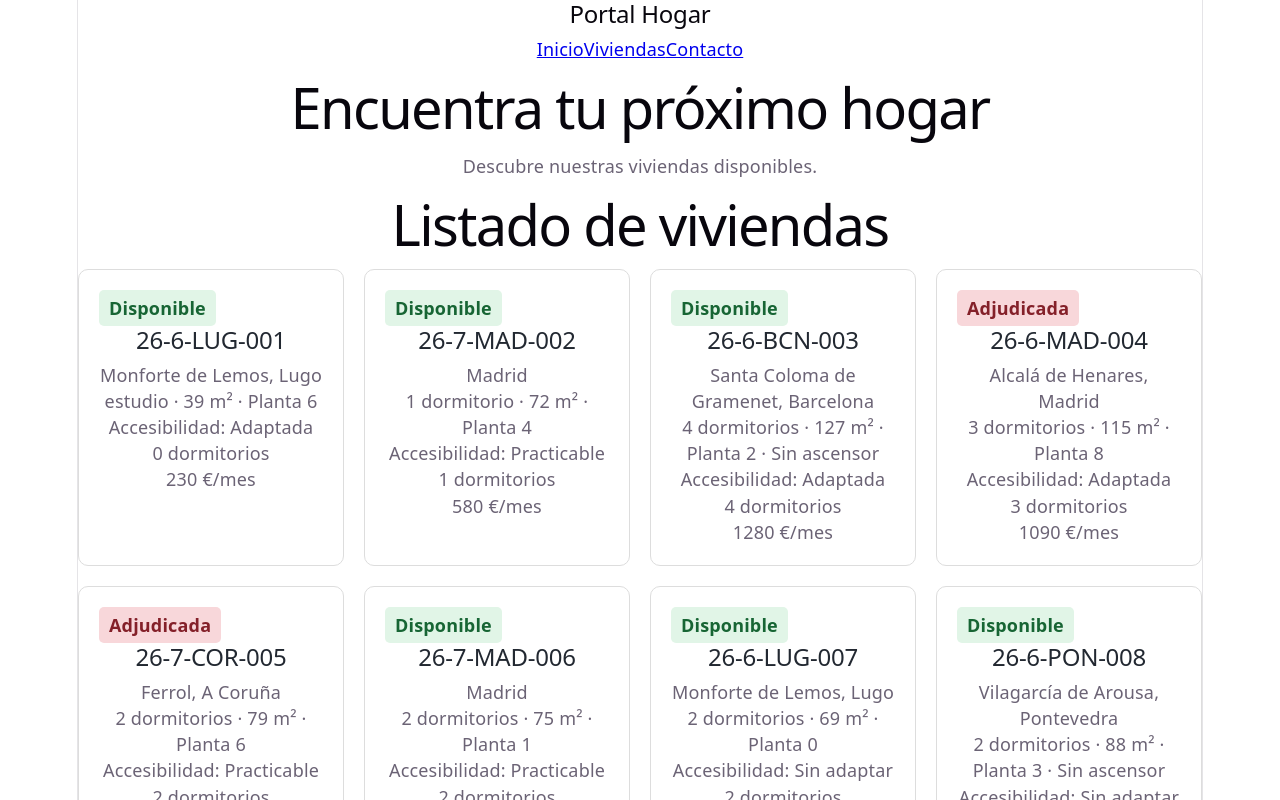
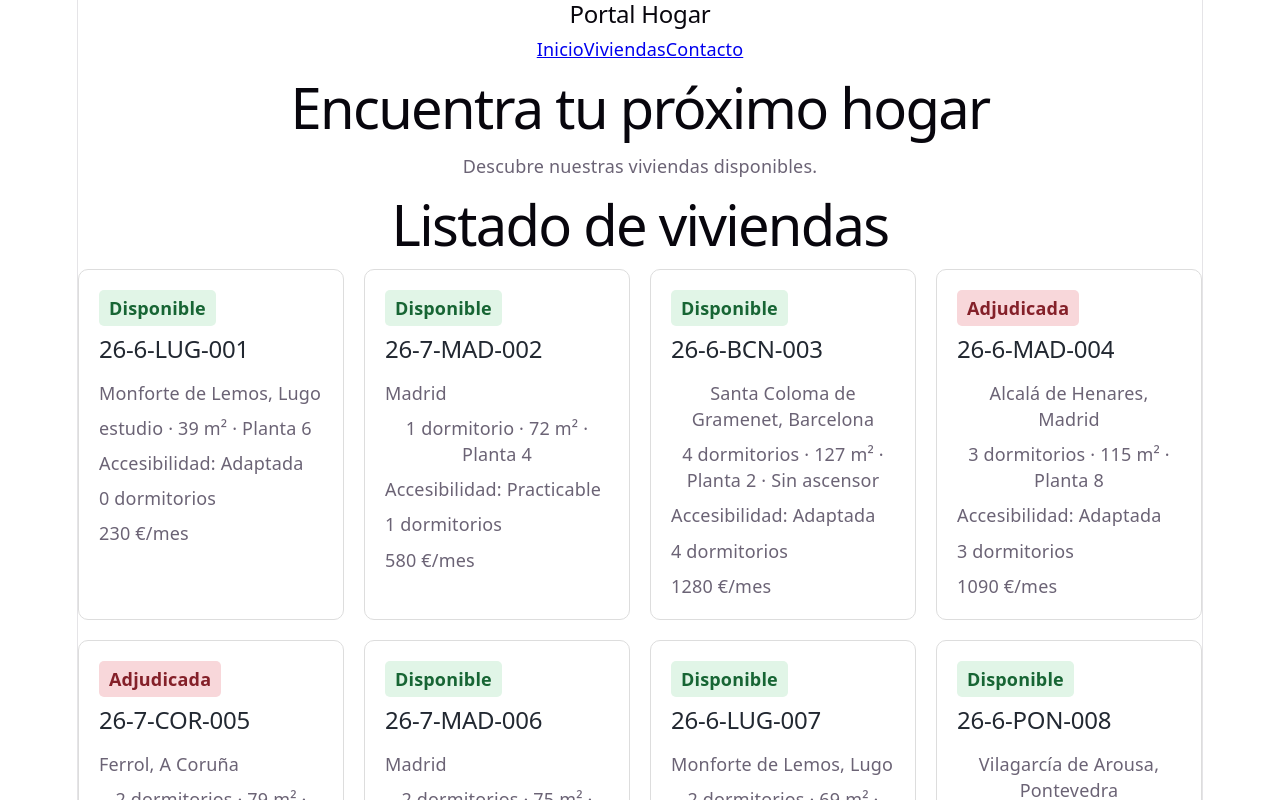
Before and after one commit to gaelmarcelino/Tareas-PMDM, a React (Vite) app in the folder mi-web/: page / in a window 1280 px wide. Shown: the top 800 px of the page. Built offline with nearby package versions, Linux system fonts and the light colour scheme; data requests are answered from the project's data file.

Commit message:
Añado variable lista y rejilla al DwellingCard

```diff
--- a/mi-web/src/App.css
+++ b/mi-web/src/App.css
@@ -224,3 +224,35 @@
   color: #842029;
   background: #f8d7da;
 }
+
+.dwelling-card--lista {
+  display: flex;
+  flex-direction: column;
+  align-items: flex-start;
+  gap: 0.5rem;
+  width: 100%;
+  max-width: 100%;
+  box-sizing: border-box;
+  overflow-wrap: anywhere;
+}
+
+.dwelling-card--lista > * {
+  max-width: 100%;
+  box-sizing: border-box;
+}
+
+.dwelling-card--lista {
+  display: flex;
+  flex-direction: column;
+  align-items: flex-start;
+  gap: 0.5rem;
+  width: 100%;
+  max-width: 100%;
+  box-sizing: border-box;
+  overflow-wrap: anywhere;
+}
+
+.dwelling-card--lista > * {
+  max-width: 100%;
+  box-sizing: border-box;
+}
--- a/mi-web/src/components/DwellingCard.jsx
+++ b/mi-web/src/components/DwellingCard.jsx
@@ -3,7 +3,7 @@ import Badge from "./ui/Badge";
 import Rent from "./ui/Rent";
 import Specs from "./ui/Specs";
 
-function DwellingCard({ dwelling }) {
+function DwellingCard({ dwelling, variante = "rejilla" }) {
   const estado = dwelling.adjudicada
     ? "Adjudicada"
     : "Disponible";
@@ -16,7 +16,7 @@ function DwellingCard({ dwelling }) {
         }`;
 
   return (
-    <article className="dwelling-card">
+    <article className={`dwelling-card dwelling-card--${variante}`}>
       <Badge
         text={estado}
         variant={dwelling.adjudicada ? "adjudicada" : "disponible"}
--- a/mi-web/src/components/DwellingList.jsx
+++ b/mi-web/src/components/DwellingList.jsx
@@ -12,6 +12,7 @@ function DwellingList({ dwellings }) {
         <DwellingCard
           key={dwelling.id}
           dwelling={dwelling}
+          variante="lista"
         />
       ))}
     </section>
```
